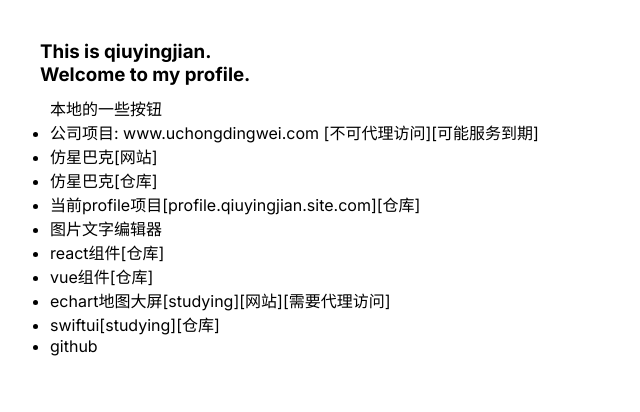
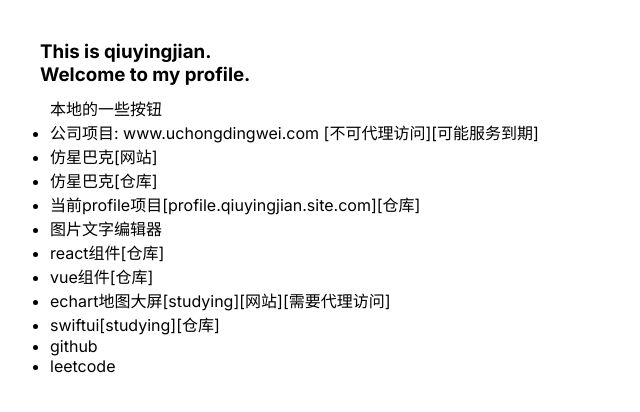
Before and after one commit to qyj971228/profile, a Next.js app: page / in a window 1280 px wide. Shown: the top 412 px of the page, without its empty margins (0-640 px from the left). Built offline with nearby package versions, Linux system fonts and the light colour scheme.

Commit message:
feat: leetcode

```diff
--- a/app/page.tsx
+++ b/app/page.tsx
@@ -44,6 +44,10 @@ export default function Home() {
 
   const toEchartMap = () => {
     window.open('https://nuxt-echart-map.vercel.app/', '_blank')
+  }
+
+  const toLeetCode = () => {
+    window.open('https://leetcode.cn/u/qyj971228/', '_blank')
   }
 
   const cursor = {
@@ -109,6 +113,12 @@ export default function Home() {
         >
           github
         </li>
+        <li
+          style={{ ...cursor }}
+          onClick={toLeetCode}
+        >
+          leetcode
+        </li>
       </ul>
     </main>
   )
```
